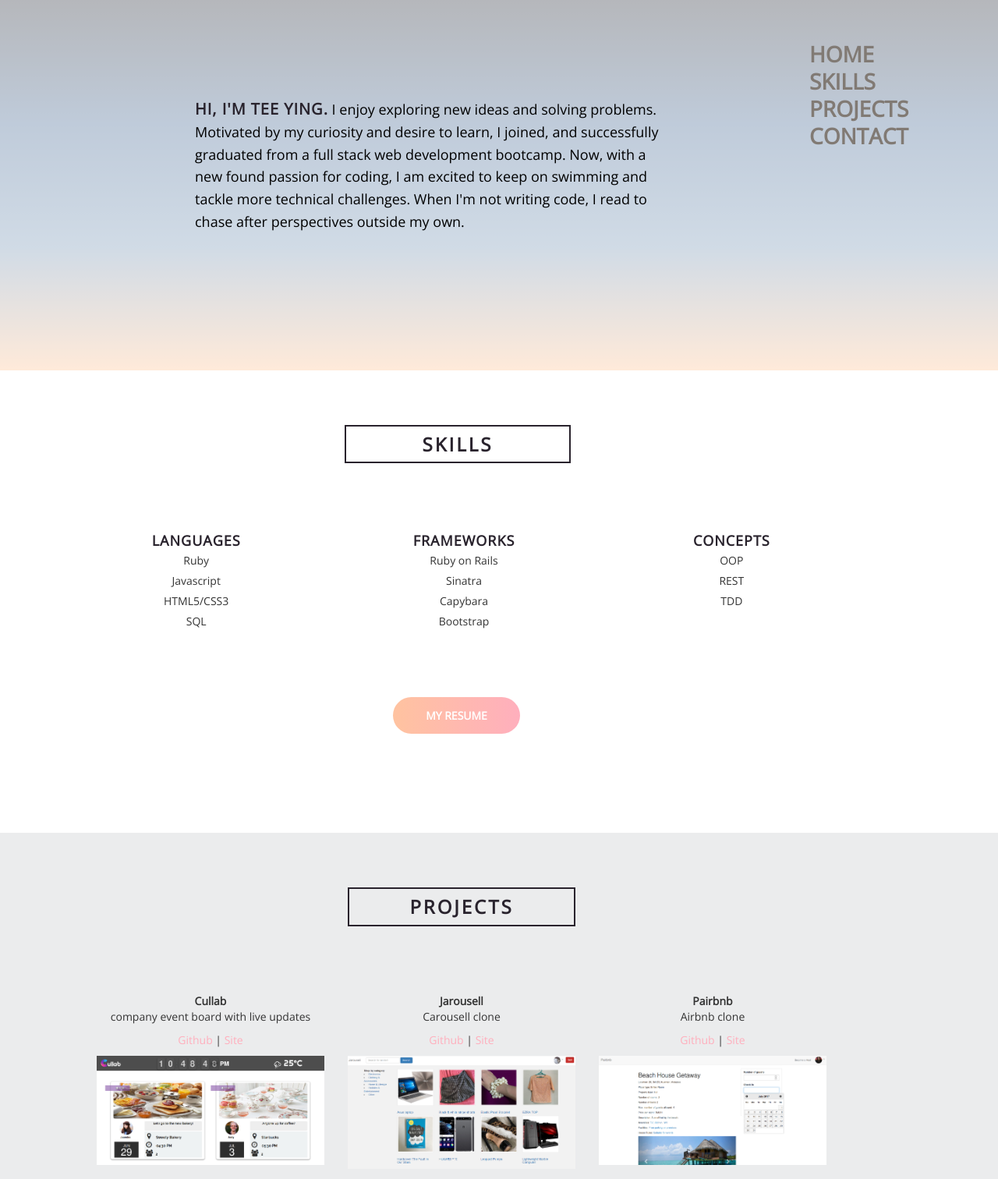
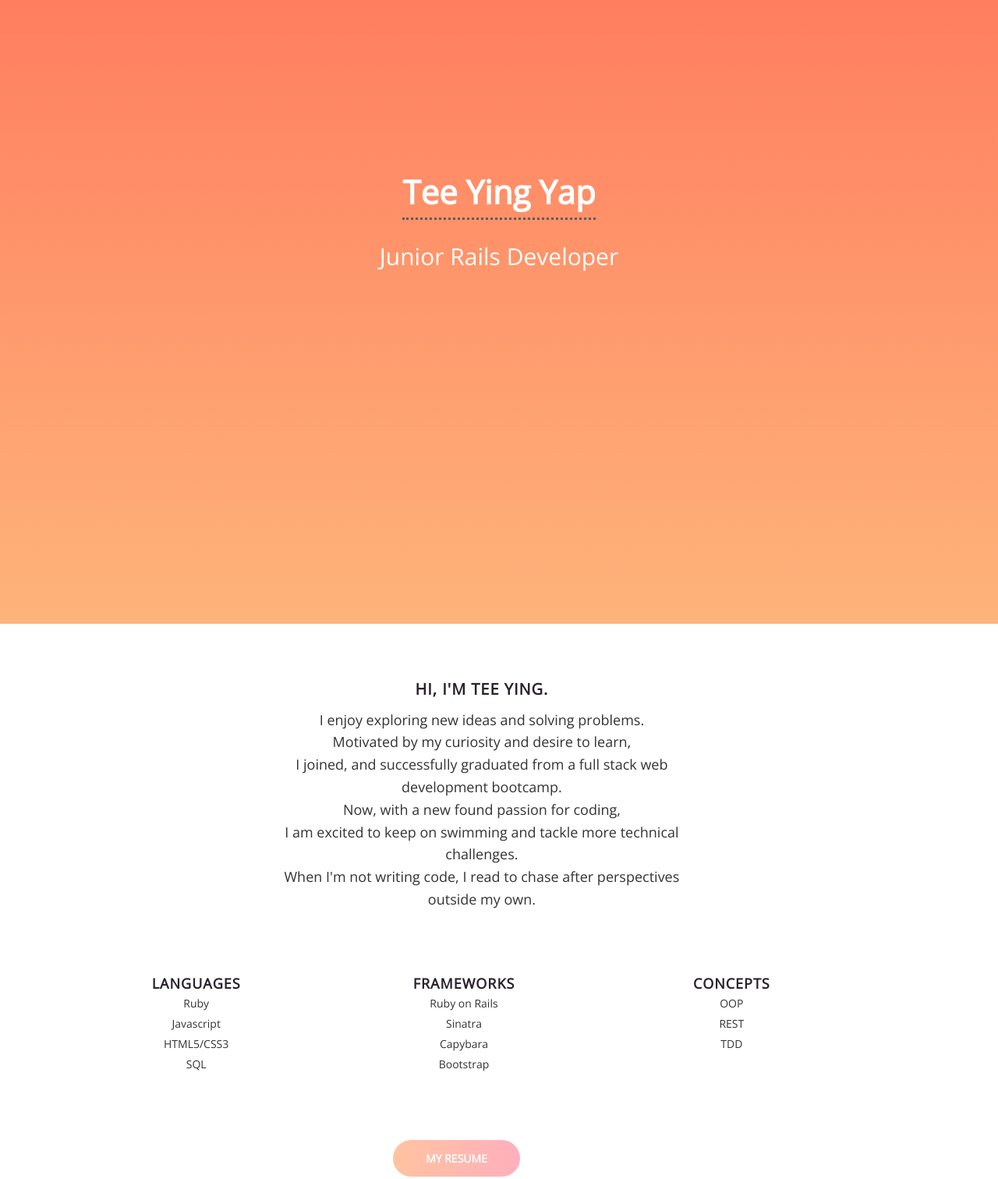
Before and after one commit to teeyingyap/teeyingyap.github.io, a plain HTML site: page index.html in a window 1280 px wide. Shown: the top 1512 px of the page at 78% size. Drawn offline with nearby package versions, Linux system fonts and the light colour scheme.

Commit message:
version 1.2

```diff
--- a/index.css
+++ b/index.css
@@ -9,15 +9,41 @@ html,body
     overflow-x: auto;
 }
 
-
-
-#home {
-  -webkit-tap-highlight-color: transparent;
-  margin: auto;
-  background: -webkit-linear-gradient(#080e1c, #295183, #6286ab, #ffb981);
-  background: linear-gradient(#080e1c, #295183, #6286ab, #ffb981);
+.jumbotron {
+    background: #ff7e5f;  /* fallback for old browsers */
+    background: -webkit-linear-gradient(to top, #feb47b, #ff7e5f);  /* Chrome 10-25, Safari 5.1-6 */
+    background: linear-gradient(to top, #feb47b, #ff7e5f); /* W3C, IE 10+/ Edge, Firefox 16+, Chrome 26+, Opera 12+, Safari 7+ */
+    margin-bottom: 0;
+    height: 100vh;
+    background-repeat: no-repeat;
+    background-position: center;
+    -webkit-background-size: cover;
+    background-size: cover;
+    text-align: center;
 }
 
+.centering {
+  position: absolute;
+  bottom: 0px;
+  left: 0px;
+  right: 0px;
+  top: 0px;
+  padding-top: 192px;
+}
+
+.home-title {
+  color: white;
+  font-family: 'Open Sans', sans-serif;
+
+}
+
+.home-title h1 {
+  border-bottom: 3px dotted #5d5d5d;
+  font-size: 3em;
+  font-weight: 800;
+  line-height: 1.6em;
+  display: inline-block;
+}
 
 .eb-lora {
   /*float:left;*/
@@ -38,6 +64,7 @@ html,body
   margin-bottom: 2em;
   line-height: 1.9em;
   color: #29232D;
+  text-align: center;
 
 }
 
@@ -74,11 +101,26 @@ background-color: rgba(255, 255, 255, 0.7);
 
 
 #about {
-  max-width: 800px;
-  padding: 9em 8em 10em 0;
-  margin: auto;
+  max-width: 1000px;
+  padding-top: 5em;
+  margin-left: 75px;
+/*  padding: 9em 8em 10em 0;*/
+/*  margin: auto;*/
 /*  margin: auto; to make it center
   display: block;*/
+}
+
+.about-des {
+/*  width: 600px;*/
+  font-family: 'Open Sans', sans-serif;
+  font-size: 18px;
+  /*font-size: 1.7em;*/
+ /* max-width: 570px;*/
+/*  margin-left: 10px;
+  margin-right: auto;
+  margin-bottom: 2em;*/
+  line-height: 1.6em;
+  text-align: center;
 }
 
 
@@ -105,17 +147,6 @@ background-color: rgba(255, 255, 255, 0.7);
   -webkit-text-stroke-color: black;
 }
 
-.about-des {
-  width: 600px;
-  font-family: 'Open Sans', sans-serif;
-  font-size: 18px;
-  /*font-size: 1.7em;*/
- /* max-width: 570px;*/
-  margin-left: 10px;
-  margin-right: auto;
-  margin-bottom: 2em;
-  line-height: 1.6em;
-}
 
 #skills {
   max-width: 1000px;
--- a/index.html
+++ b/index.html
@@ -25,35 +25,73 @@
   </head>
 
   <body style="margin: 0;">
-
+<!--
   <div id="mySidenav" class="sidenav">
     <p><a href="#home">Home</a></p>
-    <p><a href="#skills">Skills</a></p>
+    <p><a href="#about">About</a></p>
     <p><a href="#projects">Projects</a></p>
     <p><a href="#contact">Contact</a></p>
   </div>
+   -->
+<div class="jumbotron" id="home" >
+  <div class="centering">
+     <div class="home-title">
+          <h1>Tee Ying Yap</h1>
+          <h2>Junior Rails Developer</h2>
+     </div>
+  </div>
+</div>
 
 
-    <section id="home" class="row">
+    <section id="about" class="row">
+<!--        <div class= "row">
+         <div class="col-md-4 col-md-offset-4">
+            <p class="title">About</p>
+         </div>
+       </div> -->
+
+      <div class= "row">
+        <div class="col-md-7 col-md-offset-3">
+              <p class="eb-lora-fl">hi, I'm Tee Ying.</p>
+              <p class="about-des">I enjoy exploring new ideas and solving problems.
+              <br>
+              Motivated by my curiosity and desire to learn,
+              <br>
+              I joined, and successfully graduated from a full stack web development bootcamp.
+              <br>
+              Now, with a new found passion for coding,
+              <br>
+              I am excited to keep on swimming and tackle more technical challenges.
+              <br>
+              When I'm not writing code, I read to chase after perspectives outside my own.
+              </p>
+        </div>
+      </div>
+    </section>
+
+
+
+<!--     <section id="home" class="row">
       <div class="eb-lora">
-        <!-- <div class="eb-lora-fl">Tee Ying</div> -->
           <section id="about" class="row">
-            <!-- <span class="title">About</span> -->
               <p class="about-des">
                 <span class="eb-lora-fl">hi, I'm Tee Ying.</span>
                     I enjoy exploring new ideas and solving problems. Motivated by my curiosity and desire to learn, I joined, and successfully graduated from a full stack web development bootcamp. Now, with a new found passion for coding, I am excited to keep on swimming and tackle more technical challenges. When I'm not writing code, I read to chase after perspectives outside my own.
               </p>
           </section>
       </div>
-    </section>
+    </section> -->
 
-    <section id="skills" class="row">
-       <div class= "row">
+
+
+
+
+<!--        <div class= "row">
          <div class="col-md-4 col-md-offset-4">
            <p class="title" style="margin-left: 24px;">Skills</p>
          </div>
-       </div>
-
+       </div> -->
+    <section id="skills" class="row">
        <div class="row" style="padding-bottom: 88px">
           <div class="col-md-4">
             <ul>
```
